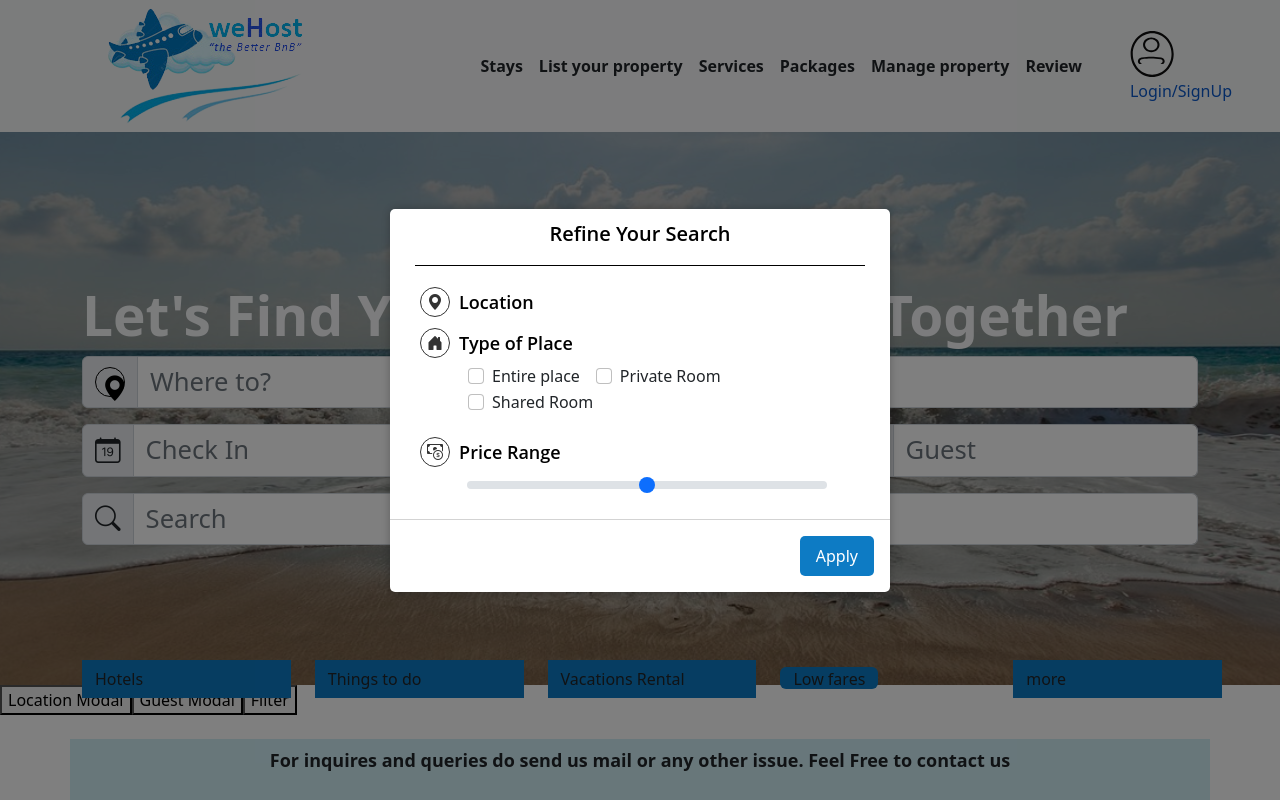
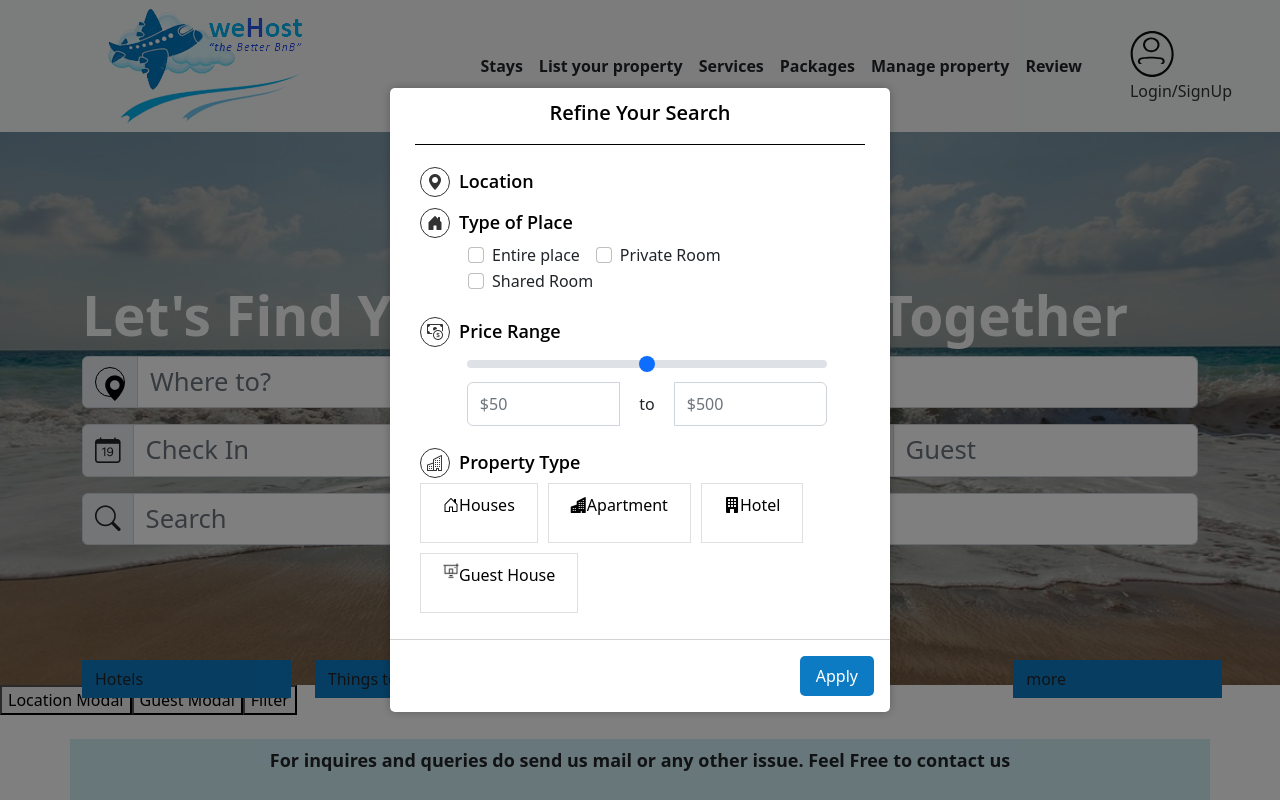
Before and after one commit to BalteeBhaii/WeHost, a React (Create React App) app: page / in a window 1280 px wide. Both pictures are taken after a click on the button "Filter". Shown: the top 800 px of the page. Built offline with nearby package versions, Linux system fonts and the light colour scheme.

Commit message:
problem in property type filter

```diff
--- a/src/components/Filter/filter.js
+++ b/src/components/Filter/filter.js
@@ -1,6 +1,7 @@
 import React, { useState } from 'react';
 import './style.css'
 import { Form, FormCheck } from 'react-bootstrap';
+import img1 from '../../Assets/img1.png'
 const FilterModal = () => {
     const [showModal, setShowModal] = useState(false);
     const [count, setCount] = useState(0);
@@ -9,8 +10,8 @@ const FilterModal = () => {
         <>
             <button className="modal-button" onClick={() => setShowModal(true)}>Filter</button>
             {showModal && (
-                <div className="modal-background">
-                    <div className="modal-card">
+                <div className="modal-background searchmodal">
+                    <div className="modal-card ">
                         <header>
                             <p class="headerfilter">Refine Your Search</p>
                             <div className='refineline'>
@@ -61,9 +62,51 @@ const FilterModal = () => {
                                     <i class="bi bi-cash-coin"></i>
                                     <span class="Filtertxt">Price Range</span>
                                 </a></div>
-                                <div class="Ranger">
+                            <div class="Ranger">
                                 <Form.Range />
+                                <div class="input-group mb-3">
+                                    <input type="text" class="form-control " placeholder="$50" aria-label="Username" />
+                                    <span class="riceranger">to</span>
+                                    <input type="text" class="form-control" placeholder="$500" aria-label="Server">
+                                    </input>
                                 </div>
+                            </div>
+
+                            <div class="ml-3">
+
+                                <a href="#">
+                                    <i class="bi bi-buildings"></i>
+                                    <span class="Filtertxt">Property Type</span>
+                                </a>
+                                <ul class="list-group list-group-horizontal property-type-list">
+
+                                    <li class="list-group-item">
+                                        <button>
+                                        <i class="bi bi-house-door"></i>
+                                    <p>Houses</p>
+                                        </button>
+
+                                    </li>
+                                    <li class="list-group-item">
+                                        <button><i class="bi bi-buildings-fill"></i>
+                                    <p>Apartment</p></button>
+
+                                    </li>
+                                    <li class="list-group-item">
+                                        <button><i class="bi bi-building-fill"></i>
+                                    <p>Hotel</p></button>
+
+                                    </li>
+                                    <li class="list-group-item">
+                                        <button>
+                                        <img style={{height:'16px'}}  src={img1} />
+                                    <p>Guest House</p>
+                                        </button>
+
+                                    </li>
+                                </ul>
+                            </div>
+
 
                         </section>
                         <footer className="modal-footer">
--- a/src/components/Filter/style.css
+++ b/src/components/Filter/style.css
@@ -56,3 +56,37 @@ form {
     margin-left: 13%;
     margin-right: 10%;
 }
+.searchmodal{
+    z-index: 1000;
+}
+span.riceranger{
+    padding: 10px 20px 10px 20px;
+}
+.bi.bi-buildings{
+    border: 1px solid;
+    border-radius: 20px;
+    height: 30px;
+    width: 30px;
+    padding: 2px;
+    padding-left: 6px;
+}
+.typebtn{
+    border: 1px solid;
+    display: block;
+    height: 42px;
+}
+.property-type-list{
+    display: flex;
+    flex-wrap: wrap;
+}
+.property-type-list .list-group-item{
+    border: var(--bs-list-group-border-width) solid var(--bs-list-group-border-color)!important;
+    margin-right: 10px;
+    margin-bottom: 10px;
+    border-radius: 0% !important;
+}
+.property-type-list li button{
+background: transparent;
+border: 0;
+display: flex;
+}
--- a/src/components/footer/footer.js
+++ b/src/components/footer/footer.js
@@ -10,7 +10,7 @@ const Footer = () => {
     <>
       <footer>
         <div
-          class="container prefooter mt-4 pb-3"
+          class="container prefooter mt-4 pb-0 px-0"
           style={{ backgroundColor: "#D1EFF6" }}
         >
           <p class="inquirysection text-center p-2">
@@ -43,7 +43,7 @@ const Footer = () => {
           </button>
         </div> */}
         <div
-          class="container-fluid mt-2 p-3"
+          class="container-fluid mt-2 pt-2"
           style={{ backgroundColor: "#D1EFF6" }}
         >
           <div class="row">
```
Also changed, not shown: src/Assets/img1.png (added).
